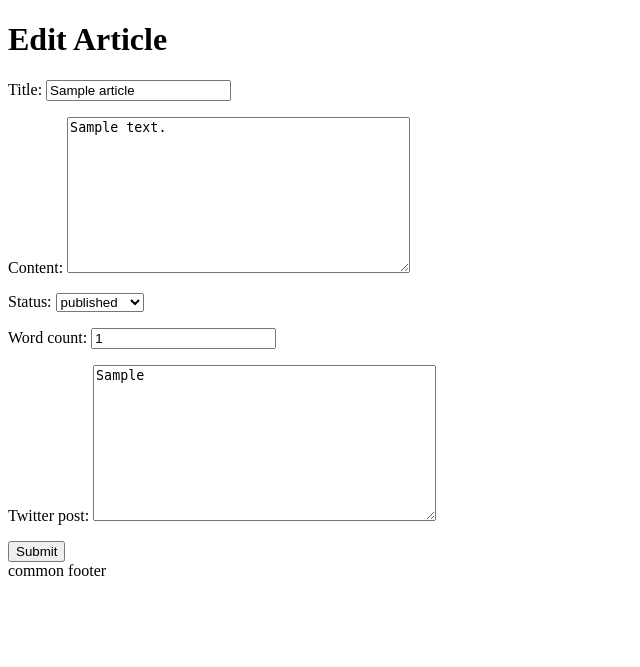
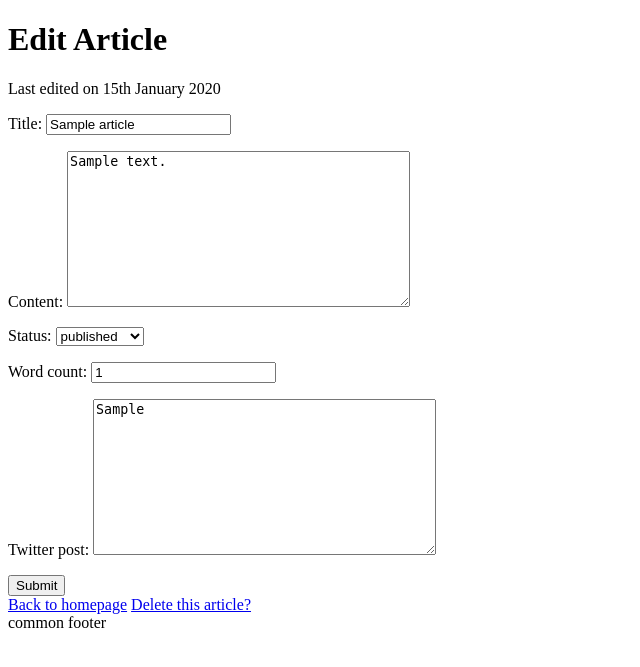
Before and after one commit to krishnakamith/article-management-system, a Django app: page /articles/1/update/ in a window 1280 px wide. Shown: the part 26-693 px from the top of the page, without its empty margins (0-640 px from the left). Run offline with Django 5.2, Linux system fonts and the light colour scheme; tables that the repository leaves empty hold one stand-in row (values such as "Sample post").

Commit message:
Added navigation between templates and views

```diff
--- a/templates/articles/base.html
+++ b/templates/articles/base.html
@@ -3,7 +3,9 @@
 <head>
     <meta charset="UTF-8">
     <meta name="viewport" content="width=device-width, initial-scale=1.0">
-    <title>Wordly</title>
+    {% block title %}
+        <title>Wordly</title>
+    {% endblock title %}
 </head>
 <body>
     <nav>common navigation bar</nav>
--- a/templates/articles/create_article.html
+++ b/templates/articles/create_article.html
@@ -1,4 +1,8 @@
 {% extends "articles/base.html" %}
+
+{% block title %}
+    <title>Create Article</title>
+{% endblock title %}
 
 {% block content %}
     <h1>Create Article</h1>
@@ -7,4 +11,6 @@
         {{ form.as_p }}
         <button type="submit">Submit</button>
     </form>
+
+    <a href="{% url 'home' article.id %}">Back to homepage</a>
 {% endblock content %}
--- a/templates/articles/delete_article.html
+++ b/templates/articles/delete_article.html
@@ -1,4 +1,8 @@
 {% extends "articles/base.html" %}
+
+{% block title %}
+    <title>Delete Article</title>
+{% endblock title %}
 
 {% block content %}
     <h1>Delete Article</h1>
@@ -7,4 +11,6 @@
         {% csrf_token %}
         <button type="submit">Delete</button>
     </form>
+
+    <a href="{% url 'home' %}">No, take me back</a>
 {% endblock content %}
--- a/templates/articles/home.html
+++ b/templates/articles/home.html
@@ -2,10 +2,11 @@
 
 {% block content %}
     <h1>Article</h1>
+    <a href="{% url 'create_article' article.id %}">Create a article</a>
     <ul>
         {% for article in articles %}
             <li>
-                <h2>{{ article.title }}</h2>
+                <h2><a href="{% url 'update_article' article.id %}">{{ article.title }}</a></h2>
                 <p>{{ article.content }}</p>
             </li>
         {% endfor %}
--- a/templates/articles/update_article.html
+++ b/templates/articles/update_article.html
@@ -1,10 +1,18 @@
 {% extends "articles/base.html" %}
+
+{% block title %}
+    <title>Edit Article</title>
+{% endblock title %}
 
 {% block content %}
     <h1>Edit Article</h1>
+    <P>Last edited on {{ article.updated_at | date:"jS F Y" }}</P>
     <form method="POST">
         {% csrf_token %}
         {{ form.as_p }}
         <button type="submit">Submit</button>
     </form>
+
+    <a href="{% url 'home' %}">Back to homepage</a>
+    <a href="{% url 'delete_article' pk=article.id %}">Delete this article?</a>
 {% endblock content %}
```
